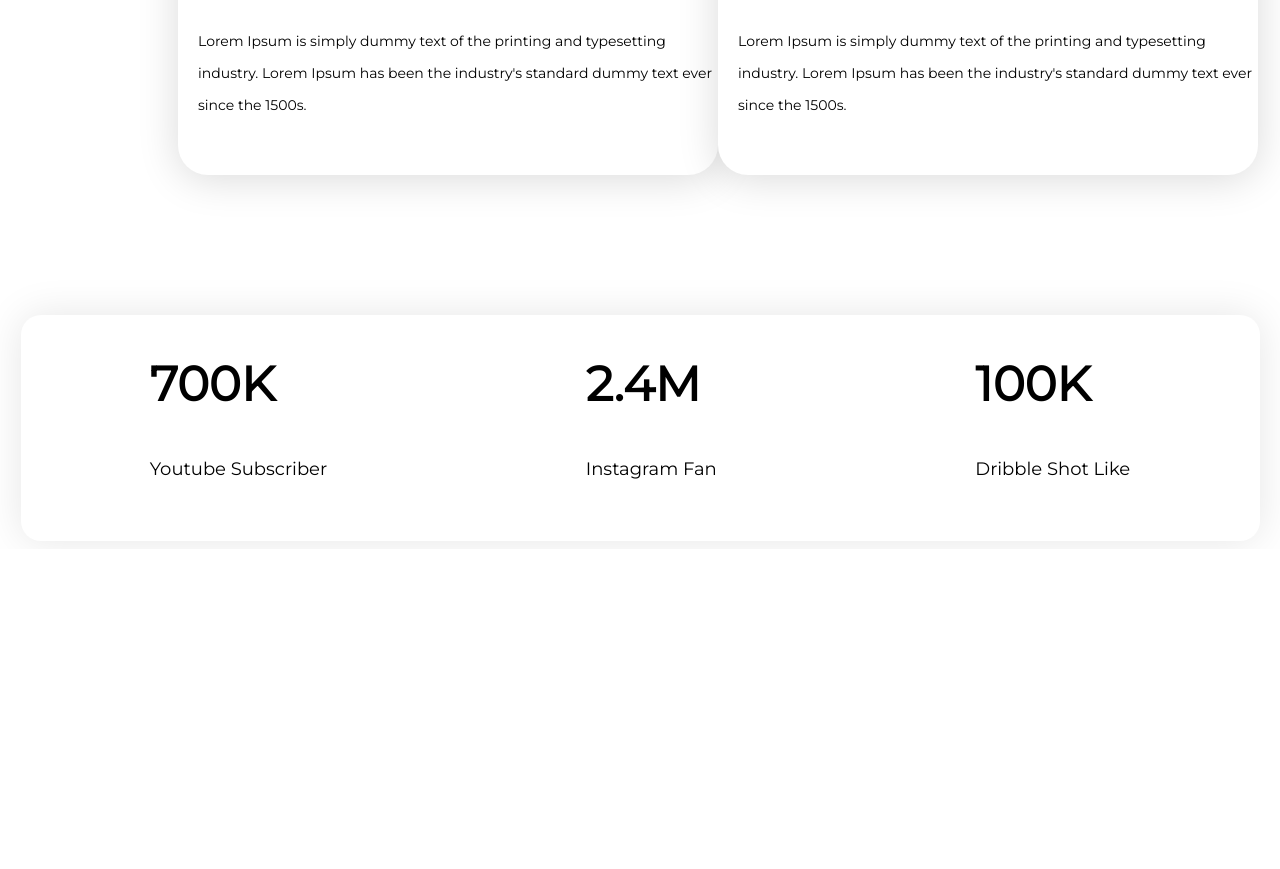
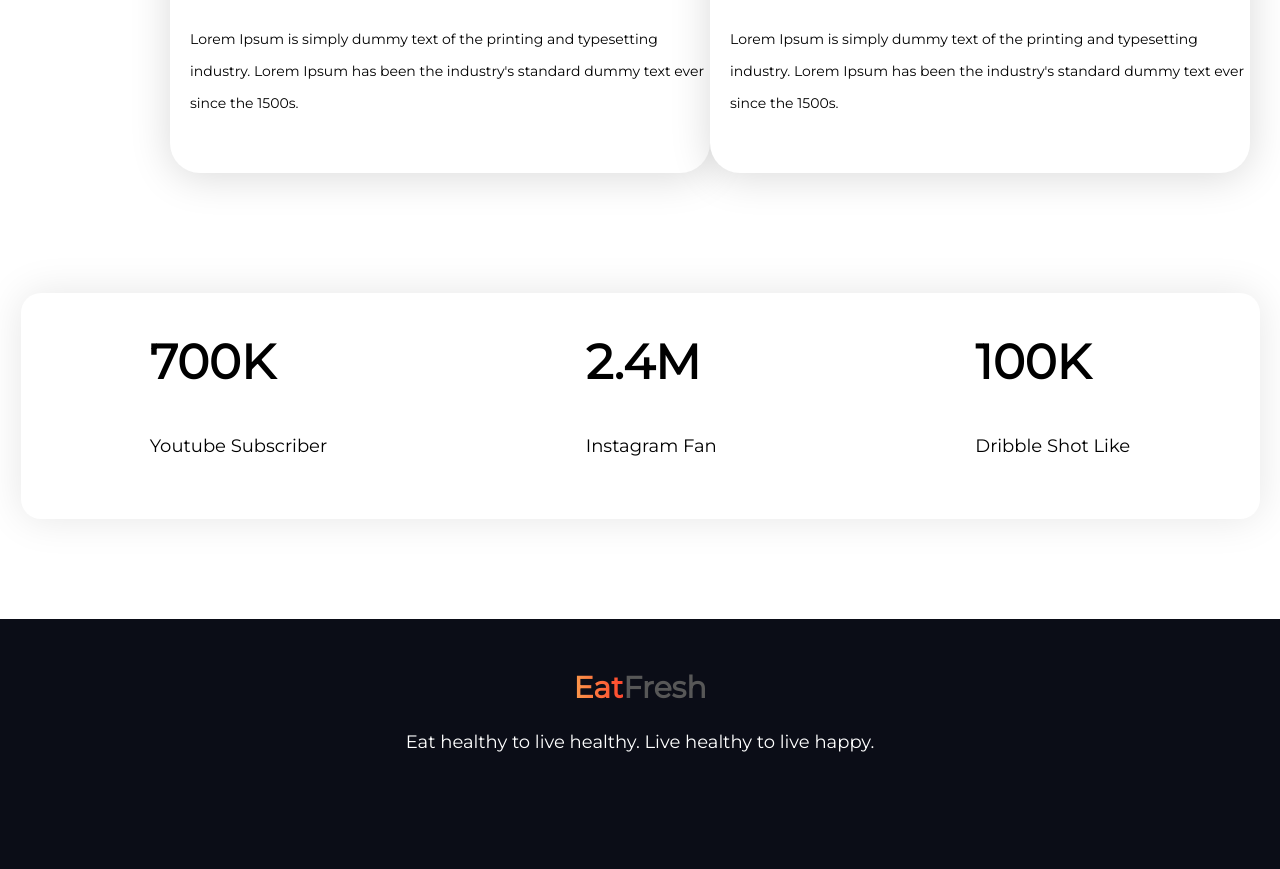
Before and after one commit to Milon3658/Food-Website, a plain HTML site: page index.html in a window 1280 px wide. Shown: the part 1775-2644 px from the top of the page. Before the commit the page ends 2324 px from the top, so only its background shows below. Drawn offline with Linux system fonts and the light colour scheme.

Commit message:
footer complete

```diff
--- a/index.html
+++ b/index.html
@@ -94,6 +94,10 @@
             </div>
         </div>
     </Section>
+    <footer>
+        <h1><span class="orange-color">Eat</span><span class="grey-color">Fresh</span></h1>
+        <p>Eat healthy to live healthy. Live healthy to live happy.</p>
+    </footer>
 </body>
 
 </html>
--- a/style.css
+++ b/style.css
@@ -1,6 +1,6 @@
 body {
     font-family: 'Montserrat', sans-serif;
-    /* margin: 5% 10%; */
+    margin: 0;
 }
 
 #first-section {
@@ -116,7 +116,7 @@ p {
 }
 
 #Recipe {
-    margin: 40px 170px;
+    margin: 40px 170px 20px 170px;
 }
 
 .Subscriber {
@@ -128,10 +128,29 @@ p {
     border-radius: 20px;
     align-items: flex-start;
     justify-content: space-around;
-   margin:0 auto;
+    margin:0 auto;
 }
 
 .Subscriber h1 {
     font-weight: 700;
     font-size: 48px;
 }
+footer{
+    background: #0B0D17;
+    margin-top: 100px;
+    height: 250px;
+
+}
+footer p{
+    color: white;
+    font-size: 18px;
+    text-align: center;
+}
+footer h1{
+    padding-top: 50px;
+    font-size: 30px;
+    text-align: center;
+}
+.grey-color{
+    color:#575757;
+}
```
